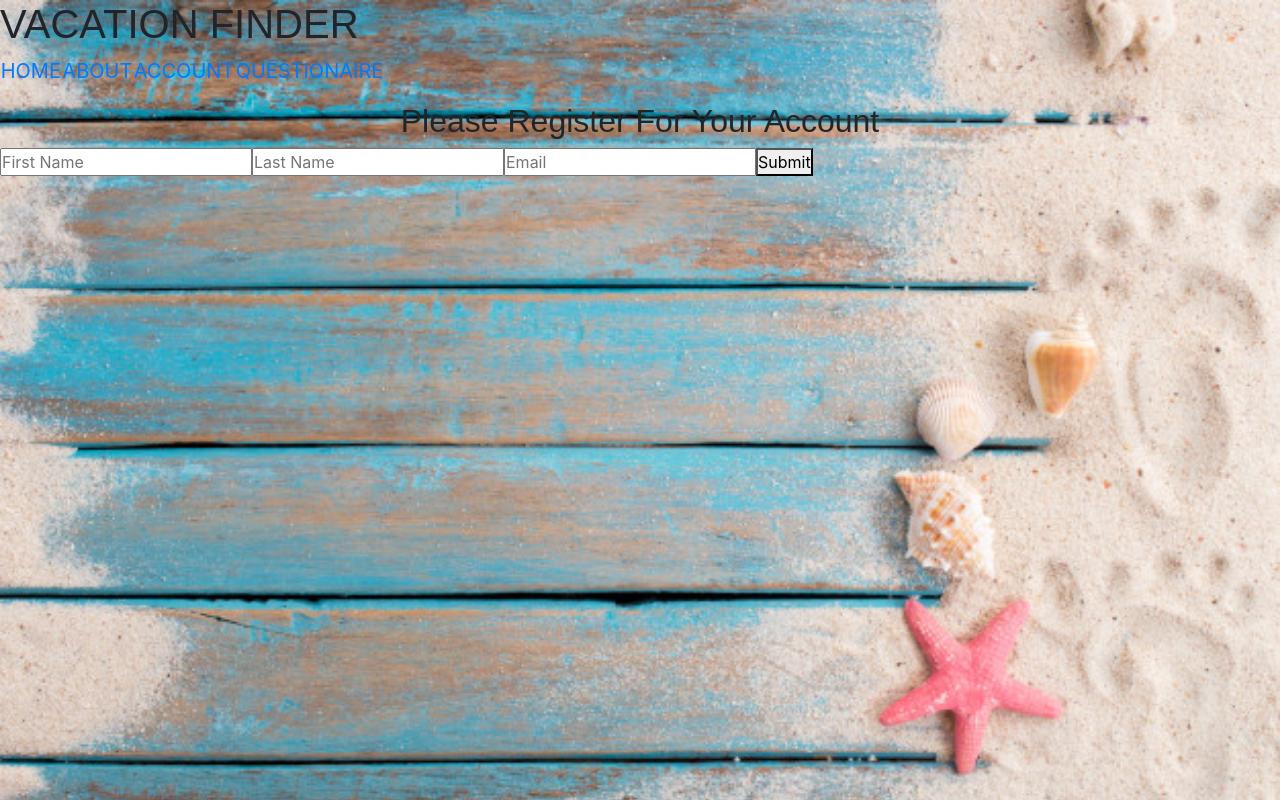
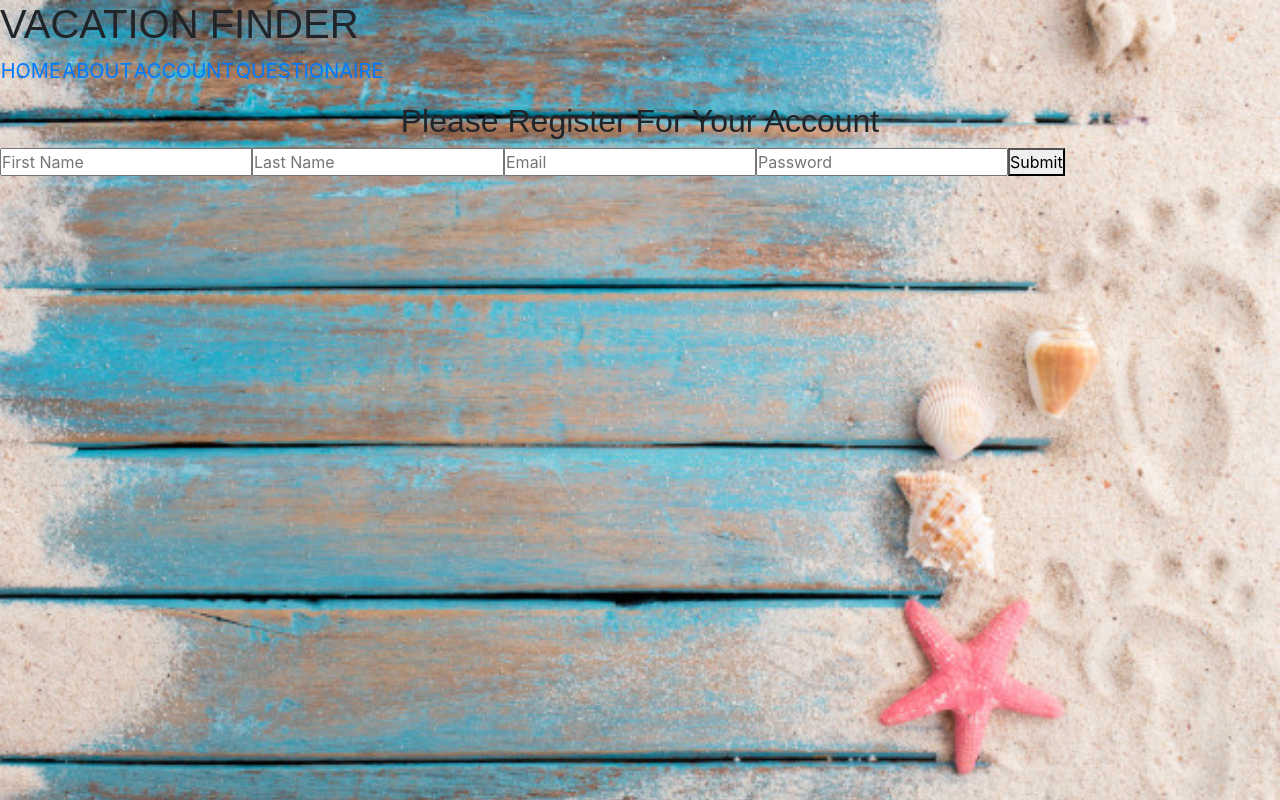
Before and after one commit to adeha047/VacationFinder, a React (Create React App) app in the folder client/: page /login in a window 1280 px wide. Built offline with nearby package versions, Linux system fonts and the light colour scheme; a web font is replaced by a local one.

Commit message:
fix password input

```diff
--- a/client/src/pages/Login.js
+++ b/client/src/pages/Login.js
@@ -27,7 +27,7 @@ function Login() {
         setValues({... values, email: event.target.value})
     }
     const handlePasswordInput = (event) => {
-        setValues({... values, firstName: event.target.value})
+        setValues({... values, password: event.target.value})
     }
 
     const handleSubmit = (event) => {
@@ -71,7 +71,7 @@ function Login() {
                 />
                 {/* error message for not typing an email */}
                 {submitted && !values.email ? <span>Please Enter An Email</span> : null }
-                {/* <input
+                 <input
                     onChange = {handlePasswordInput}
                     className = "form-field"
                     value = {values.password}
@@ -79,7 +79,7 @@ function Login() {
                     name = "password"
                 />
                 {/* error message for not typing a password */}
-                {/* {submitted && !values.password ? <span>Please Enter A Password</span> : null} */}
+                {submitted && !values.password ? <span>Please Enter A Password</span> : null}
 
                 <button
                     className= "form-field"
```
